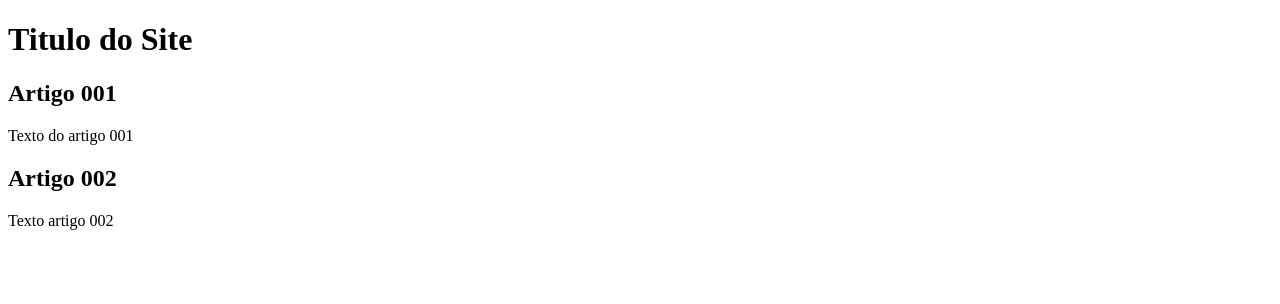
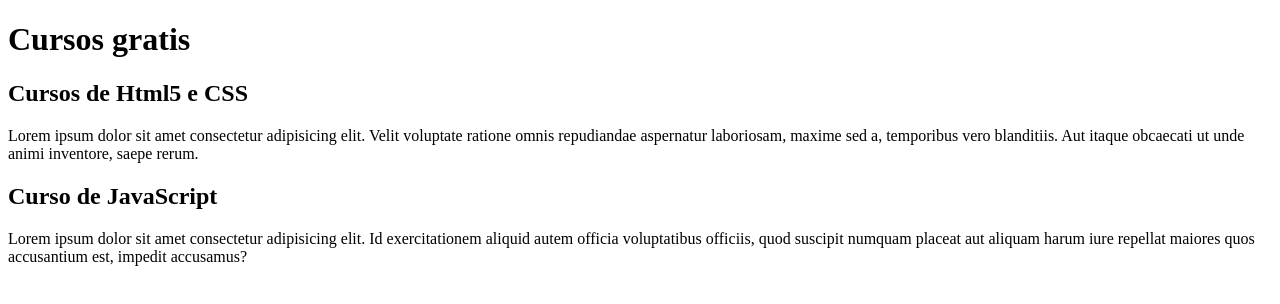
Before and after one commit to Jeter-S/projeto-site, a plain HTML site: page index.html in a window 1280 px wide. Drawn offline with Linux system fonts and the light colour scheme.

Commit message:
Inicio do conteudo

```diff
--- a/index.html
+++ b/index.html
@@ -9,15 +9,16 @@
 <body>
     <main>
         <header>
-            <h1>Titulo do Site</h1>
+            <h1>Cursos gratis</h1>
         </header>
         <article>
-            <h2>Artigo 001</h2>
-            <p>Texto do artigo 001</p>
+            <h2>Cursos de Html5 e CSS</h2>
+            <p>Lorem ipsum dolor sit amet consectetur adipisicing elit. Velit voluptate ratione omnis repudiandae aspernatur laboriosam, maxime sed a, temporibus vero blanditiis. Aut itaque obcaecati ut unde animi inventore, saepe rerum.</p>
         </article>
         <article>
-            <h2>Artigo 002</h2>
-            <p>Texto artigo 002</p>
+            <h2>Curso de JavaScript</h2>
+            <p>Lorem ipsum dolor sit amet consectetur adipisicing elit. Id exercitationem aliquid autem officia voluptatibus officiis, quod suscipit numquam placeat aut aliquam harum iure repellat maiores quos accusantium est, impedit accusamus?
+            </p>
         </article>
     </main>
 </body>
```
